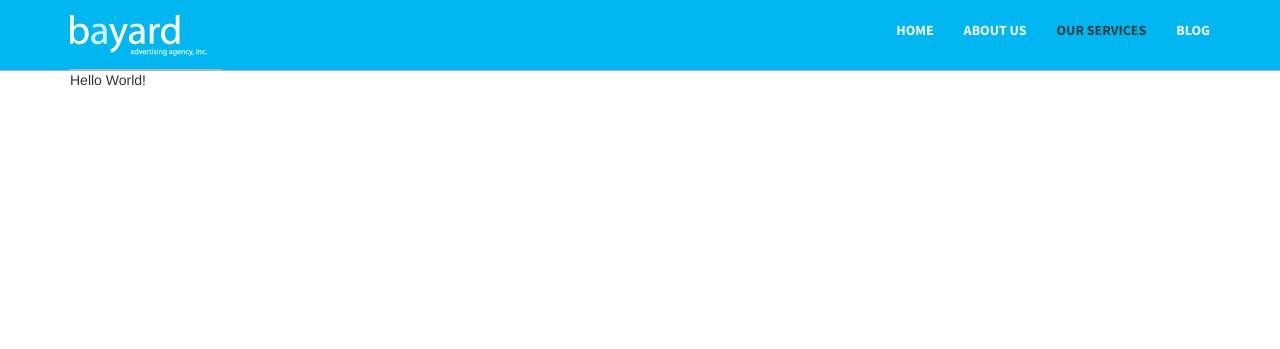
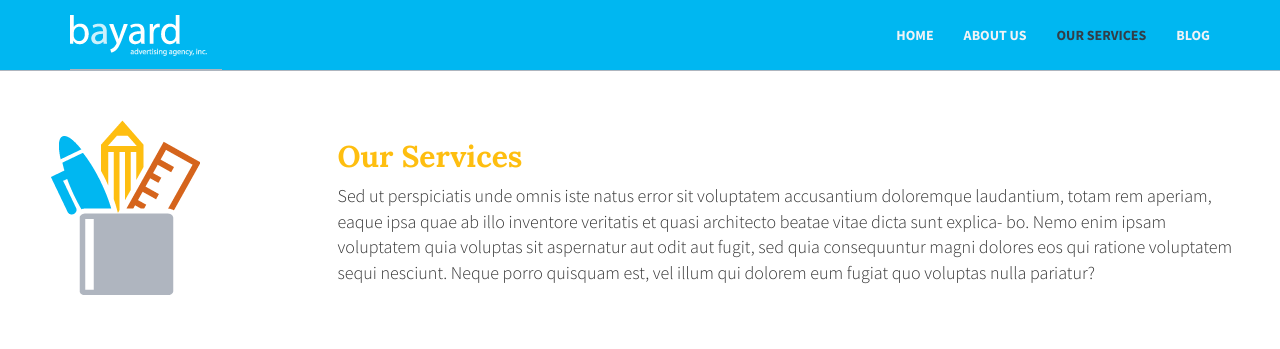
Before and after one commit to elvece/b-mockup, a website: page work/index.html in a window 1280 px wide. Drawn offline with nearby package versions, Linux system fonts and the light colour scheme.

Commit message:
web sizing for middle content

```diff
--- a/work/css/main.css
+++ b/work/css/main.css
@@ -6,6 +6,18 @@
 
 body {
   padding-top: 70px;
+  font-family: 'Source Sans Pro', sans-serif;
+}
+
+h2 {
+  font-family: 'Lora', serif;
+  font-weight: bold;
+  color: #febe10;
+}
+
+p {
+  font-weight: 300;
+  font-size: 18px;
 }
 
 .navbar, .navbar-header {
@@ -28,14 +40,20 @@ body {
 }
 
 .caps-title {
-  font-family: 'Source Sans Pro', sans-serif;
   text-transform: uppercase;
   font-weight: bold;
 }
 
+.services-jumbo {
+  padding: 50px;
+}
+
+
+/***** MEDIA *****/
+
 @media (min-width: 768px){
   .navbar-nav>li>a {
-    padding-top: 20px;
+    padding-top: 25px;
   }
 }
 
--- a/work/index.html
+++ b/work/index.html
@@ -7,7 +7,7 @@
     <link rel="stylesheet" type="text/css" href="https://maxcdn.bootstrapcdn.com/bootstrap/3.3.5/css/bootstrap.min.css">
     <link rel="stylesheet" type="text/css" href="css/main.css">
     <link href='https://fonts.googleapis.com/css?family=Lora:400,700' rel='stylesheet' type='text/css'>
-    <link href='https://fonts.googleapis.com/css?family=Source+Sans+Pro:400,700' rel='stylesheet' type='text/css'>
+    <link href='https://fonts.googleapis.com/css?family=Source+Sans+Pro:400,700,300' rel='stylesheet' type='text/css'>
   </head>
   <body>
 
@@ -22,9 +22,8 @@
             <span class="icon-bar"></span>
             <span class="icon-bar"></span>
           </button>
-          <a class="navbar-brand" href="#"><img src="./images/logo.png"></a>
+          <a class="navbar-brand" href="#"><img src="./images/logo.png" alt="Logo"></a>
         </div>
-        <!-- Collect the nav links, forms, and other content for toggling -->
         <div class="collapse navbar-collapse" id="main-nav">
           <ul class="nav navbar-nav navbar-right caps-title">
             <li>
@@ -46,10 +45,19 @@
       <!-- /.container -->
     </nav>
 
-    <!-- sample angular code -->
-    <div class="container">
+<!--     <div class="container">
       <div ng-controller="myController">
         <p>{{ greeting }}</p>
+      </div>
+    </div> -->
+
+    <div class="row services-jumbo">
+      <div class="col-sm-1 col-md-3">
+        <img class="img-responsive" src="./images/icon-ourservices.png" alt="Our Services Icon">
+      </div>
+      <div ="col-sm-11 col-md-9">
+        <h2>Our Services</h2>
+        <p>Sed ut perspiciatis unde omnis iste natus error sit voluptatem accusantium doloremque laudantium, totam rem aperiam, eaque ipsa quae ab illo inventore veritatis et quasi architecto beatae vitae dicta sunt explica- bo. Nemo enim ipsam voluptatem quia voluptas sit aspernatur aut odit aut fugit, sed quia consequuntur magni dolores eos qui ratione voluptatem sequi nesciunt. Neque porro quisquam est, vel illum qui dolorem eum fugiat quo voluptas nulla pariatur?</p>
       </div>
     </div>
 
```
